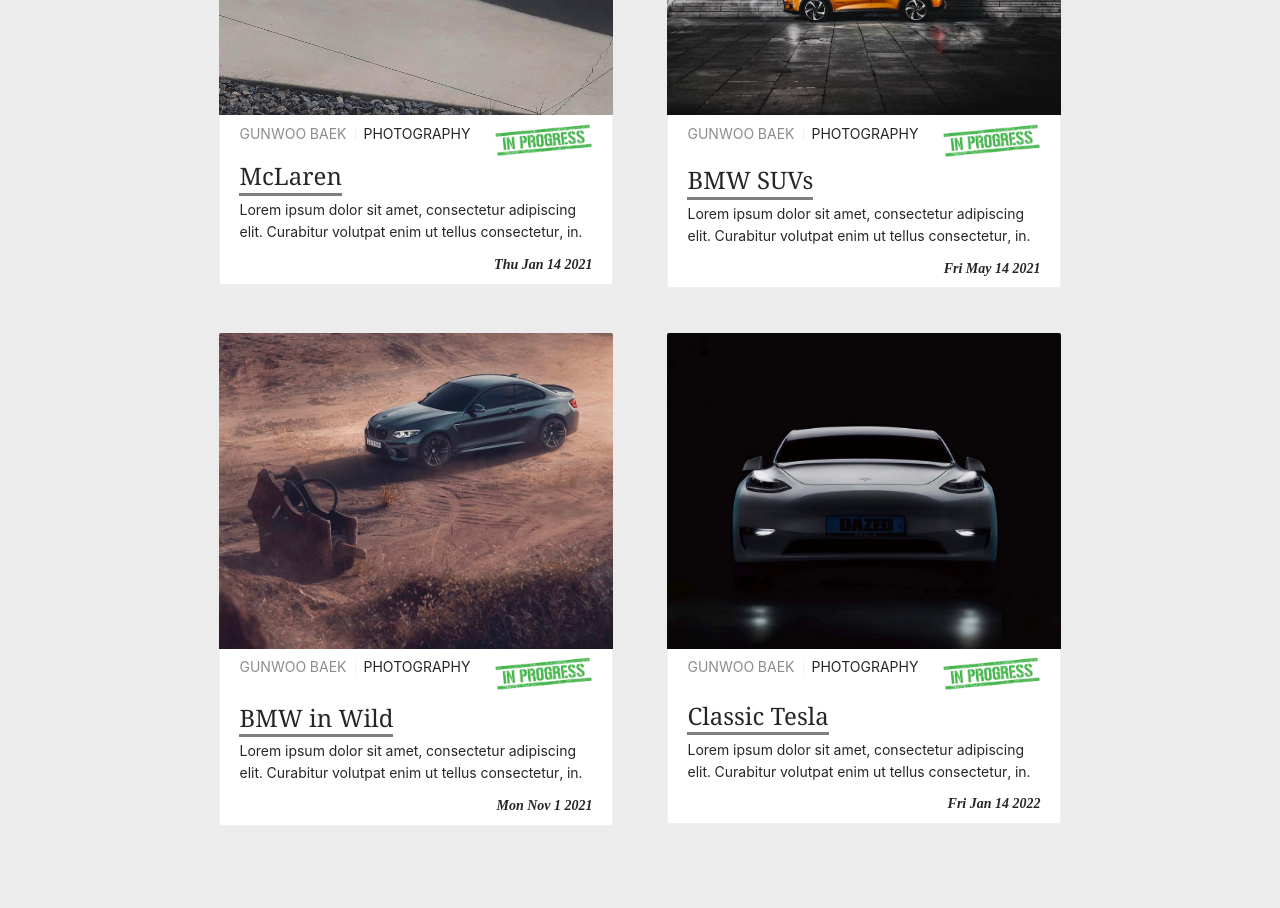
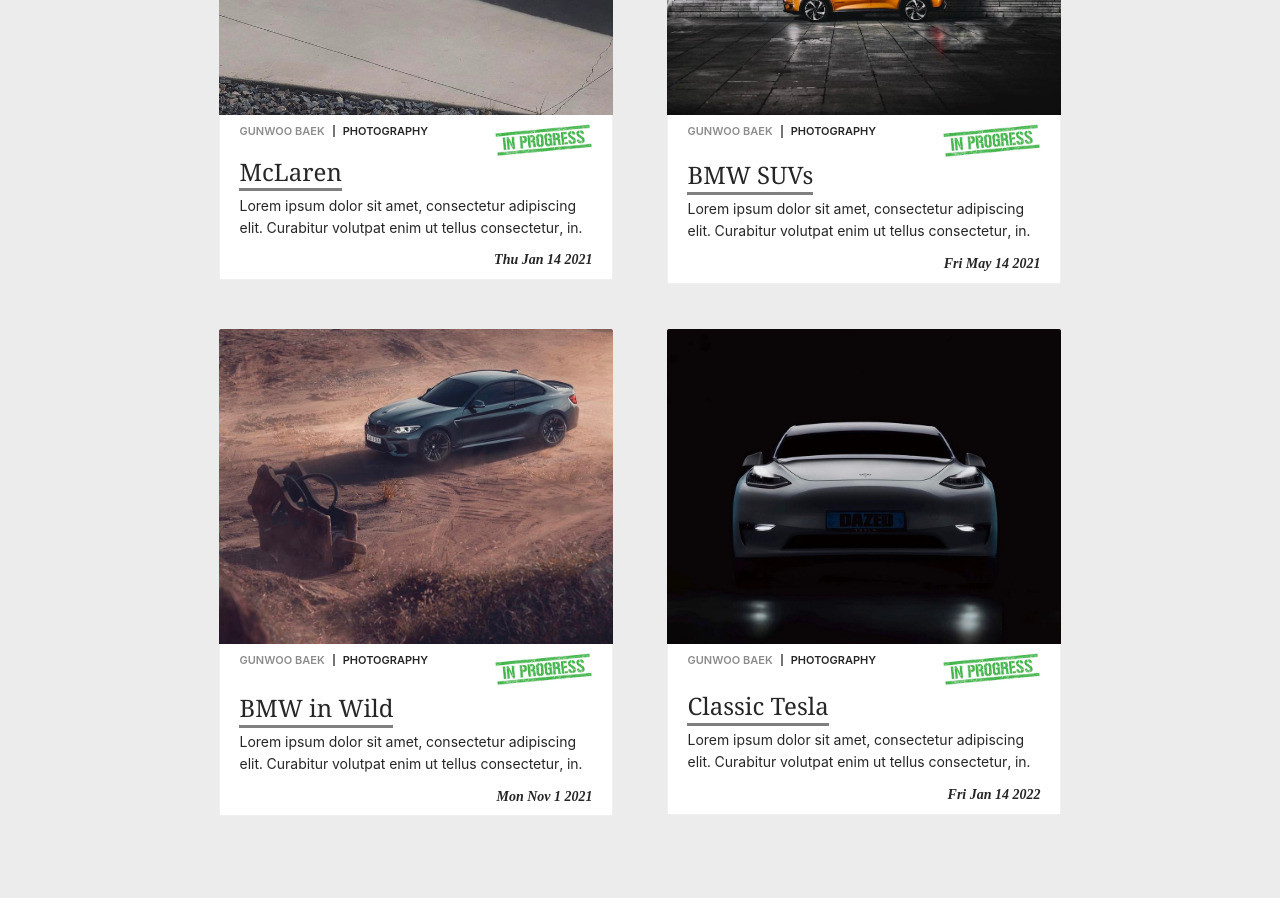
Before and after one commit to Hangyul-Son/Aatreum, a React (Create React App) app: page /bio/1 in a window 1280 px wide. Shown: the part 1280-2188 px from the top of the page. Built offline with nearby package versions, Linux system fonts and the light colour scheme.

Commit message:
Make portfolio card type meta smaller font

```diff
--- a/src/components/bio/portfolio-card-meta.tsx
+++ b/src/components/bio/portfolio-card-meta.tsx
@@ -26,7 +26,6 @@
         preview={false}
       />
       <PortfolioCardTypes author={author} type={type} />
-      <br />
       <div className="meta-title-container">
         <Typography.Title level={3} className="meta-title">
           {title}
--- /dev/null
+++ b/src/components/bio/portfolio-card-type.scss
@@ -0,0 +1,8 @@
+.pf-card-types {
+    font-size: 11px;
+
+    .ant-divider-vertical {
+        border-left-width: 2px;
+        border-left-color: rgba(0, 0, 0, 0.54);
+    }
+}
--- a/src/components/bio/portfolio-card-type.tsx
+++ b/src/components/bio/portfolio-card-type.tsx
@@ -1,18 +1,23 @@
 import React from "react";
 import { Divider, Typography } from "antd";
+import "./portfolio-card-type.scss";
 
 type Properties = {
   author: string;
   type: string;
 };
 
+const { Text } = Typography;
+
 function PortfolioCardTypes({ author, type }: Properties) {
   return (
-    <>
-      <Typography.Text type="secondary">{author}</Typography.Text>
+    <div className="pf-card-types">
+      <Text strong type="secondary">
+        {author}
+      </Text>
       <Divider type="vertical" />
-      <Typography.Text>{type}</Typography.Text>
-    </>
+      <Text strong>{type}</Text>
+    </div>
   );
 }
 
```
